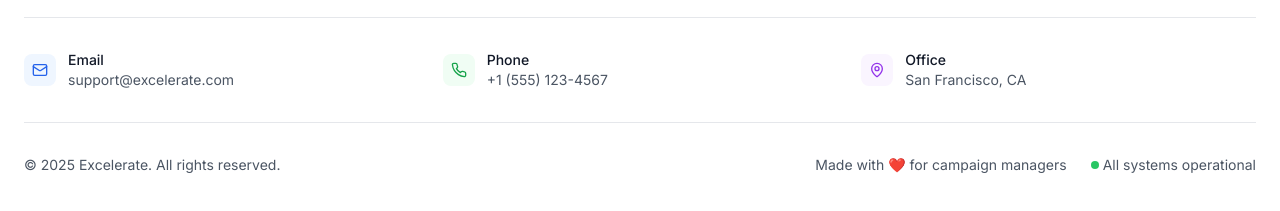
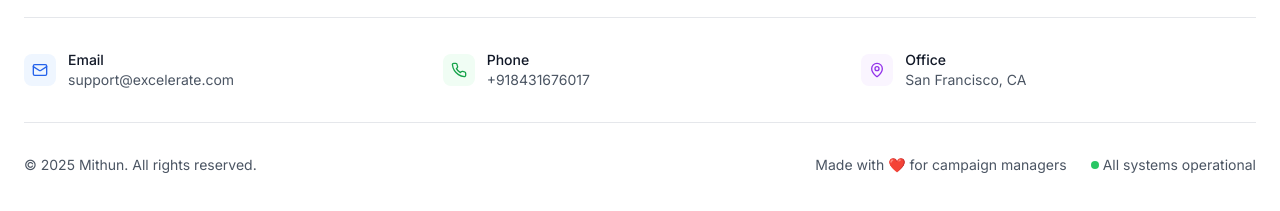
Before and after one commit to MithunGowdaHC/Excelerate, a Next.js app: page / in a window 1280 px wide. Shown: the part 2143-2354 px from the top of the page. Built offline with nearby package versions, Linux system fonts and the light colour scheme.

Commit message:
changed name

```diff
--- a/components/footer.tsx
+++ b/components/footer.tsx
@@ -182,7 +182,7 @@ export function Footer() {
               </div>
               <div>
                 <p className="text-sm font-medium text-gray-900 dark:text-gray-100">Phone</p>
-                <p className="text-sm text-gray-600 dark:text-gray-400">+1 (555) 123-4567</p>
+                <p className="text-sm text-gray-600 dark:text-gray-400">+918431676017</p>
               </div>
             </div>
             <div className="flex items-center gap-3">
@@ -200,7 +200,7 @@ export function Footer() {
         {/* Bottom Bar */}
         <div className="border-t border-gray-200 dark:border-gray-800 pt-8">
           <div className="flex flex-col md:flex-row justify-between items-center gap-4">
-            <p className="text-sm text-gray-600 dark:text-gray-400">© {currentYear} Excelerate. All rights reserved.</p>
+            <p className="text-sm text-gray-600 dark:text-gray-400">© {currentYear} Mithun. All rights reserved.</p>
             <div className="flex items-center gap-6 text-sm text-gray-600 dark:text-gray-400">
               <span>Made with ❤️ for campaign managers</span>
               <div className="flex items-center gap-1">
```
